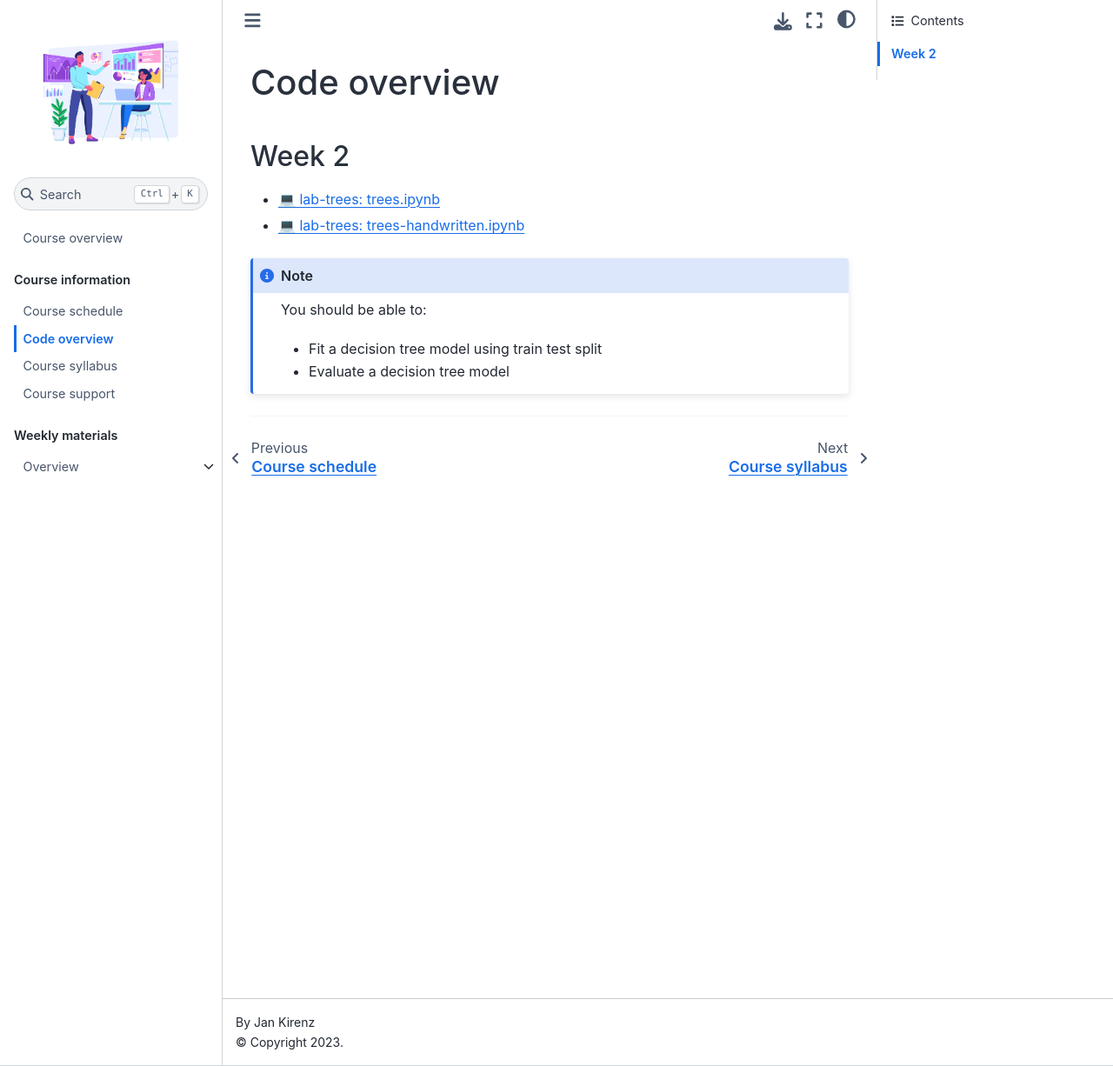
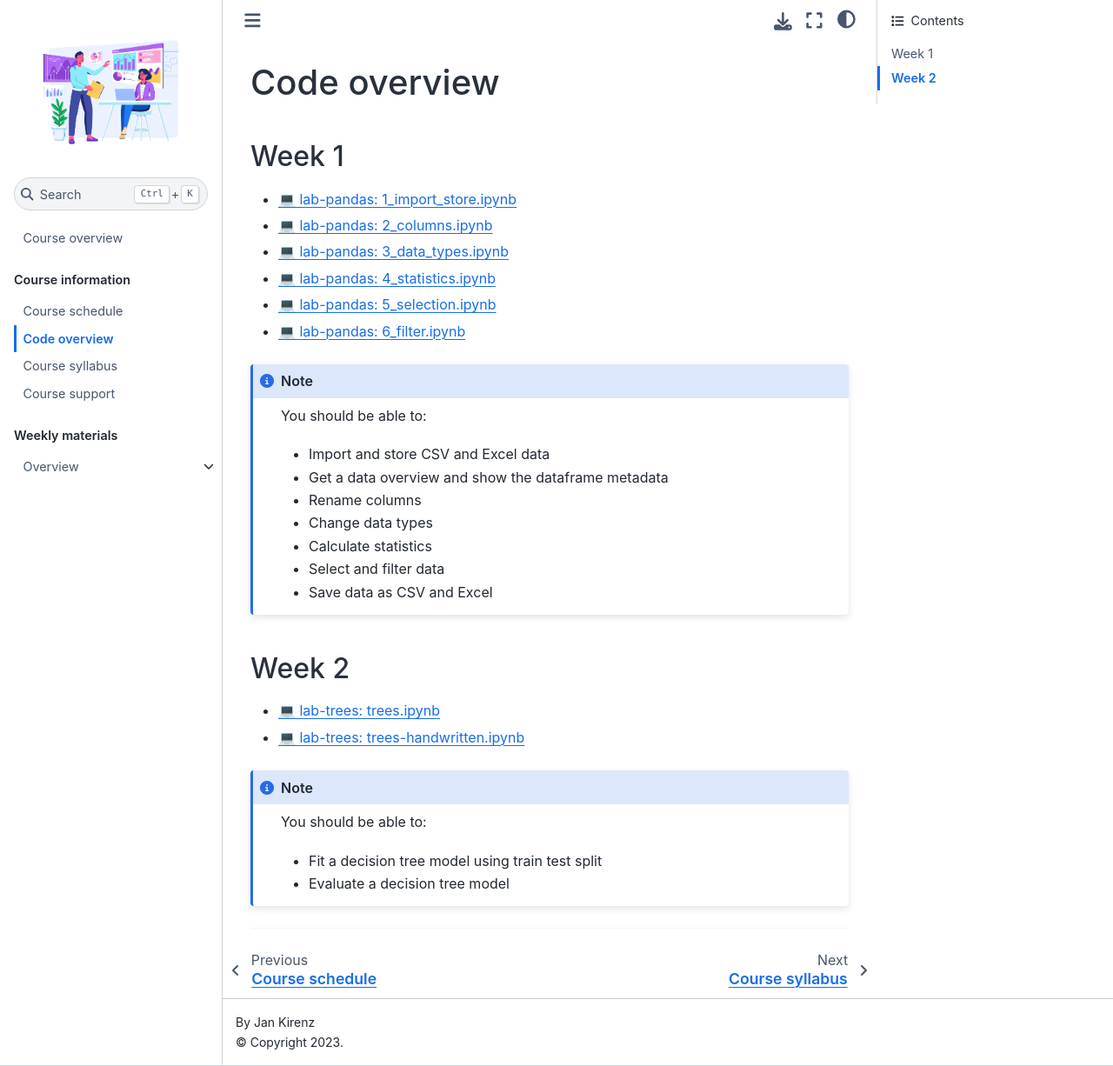
Before and after one commit to kirenz/om2, a Jupyter Book: the page built from docs/code-overview.md, in a window 1280 px wide and 1226 px high. Shown: the whole window at 87% size. Built offline with Jupyter Book 1.0.4 settings and Sphinx 7.4.7 and the Sphinx Book theme 1.1.4, drawn with Linux system fonts in a browser that asks for light colours; comment, search, counter and statistics services are not loaded.

Commit message:
Update code-overview.md

````diff
--- a/docs/code-overview.md
+++ b/docs/code-overview.md
@@ -1,5 +1,28 @@
 # Code overview
 
+
+## Week 1
+
+- [💻 lab-pandas: 1_import_store.ipynb](https://colab.research.google.com/github/kirenz/lab-pandas/blob/main/ae/1_import_store.ipynb)
+- [💻 lab-pandas: 2_columns.ipynb](https://colab.research.google.com/github/kirenz/lab-pandas/blob/main/ae/2_columns.ipynb)
+- [💻 lab-pandas: 3_data_types.ipynb](https://colab.research.google.com/github/kirenz/lab-pandas/blob/main/ae/3_data_types.ipynb)
+- [💻 lab-pandas: 4_statistics.ipynb](https://colab.research.google.com/github/kirenz/lab-pandas/blob/main/ae/4_statistics.ipynb)
+- [💻 lab-pandas: 5_selection.ipynb](https://colab.research.google.com/github/kirenz/lab-pandas/blob/main/ae/5_selection.ipynb)
+- [💻 lab-pandas: 6_filter.ipynb](https://colab.research.google.com/github/kirenz/lab-pandas/blob/main/ae/6_filter.ipynb)
+
+```{note}
+
+You should be able to:
+
+- Import and store CSV and Excel data
+- Get a data overview and show the dataframe metadata
+- Rename columns
+- Change data types
+- Calculate statistics
+- Select and filter data
+- Save data as CSV and Excel
+
+```
 
 ## Week 2
 
````
